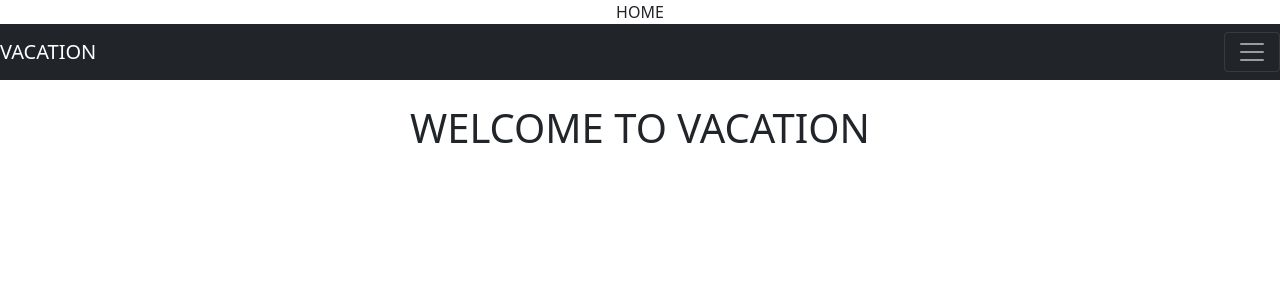
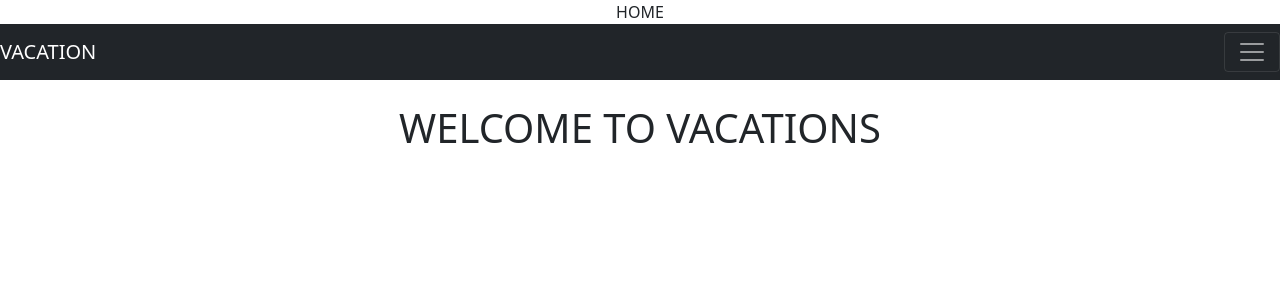
Before and after one commit to ijayzo/React, a React (Create React App) app: page /home in a window 1280 px wide. Shown: the top 300 px of the page. Built offline with nearby package versions, Linux system fonts and the light colour scheme.

Commit message:
Fix name of container

```diff
--- a/src/Pages/Home.js
+++ b/src/Pages/Home.js
@@ -2,7 +2,7 @@
 
     return(
         <div>
-            <h1>WELCOME TO VACATION</h1>
+            <h1>WELCOME TO VACATIONS</h1>
         </div>
 
     )
```
